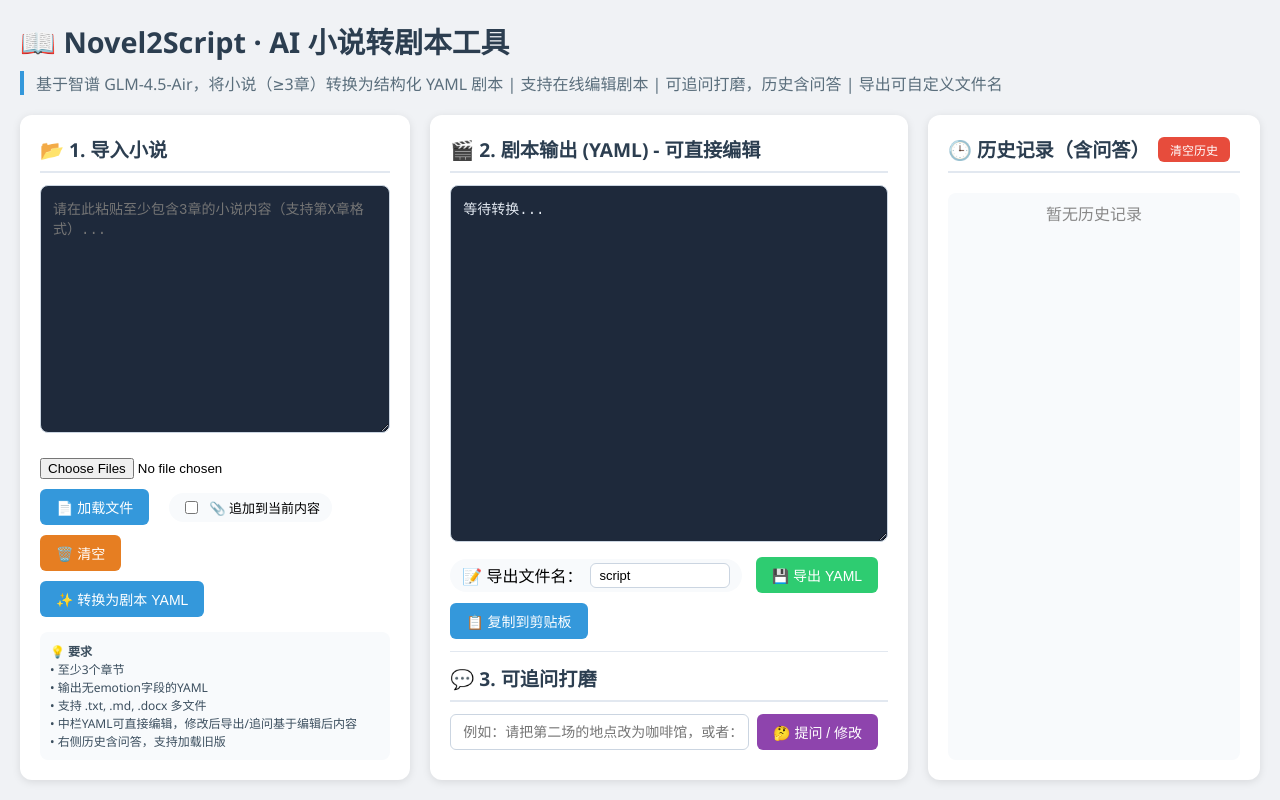
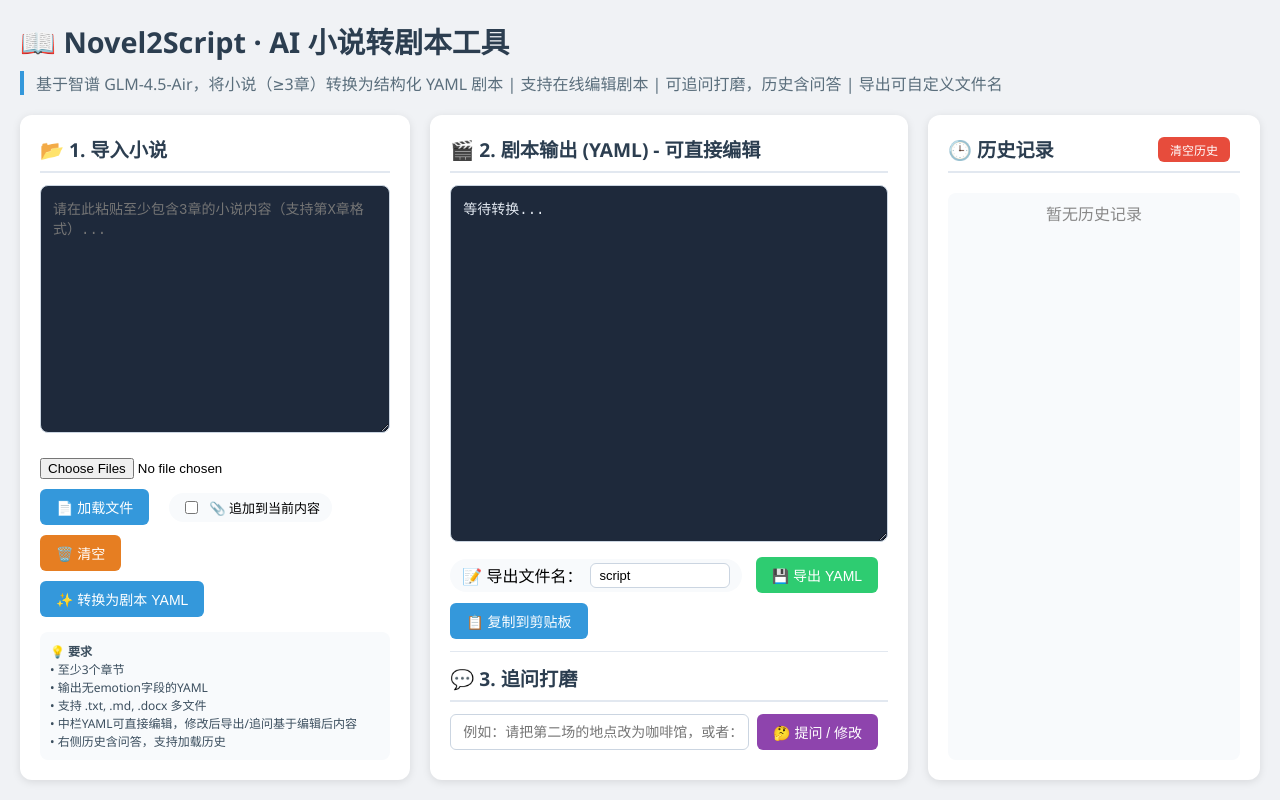
Before and after one commit to Tacita-Ln/Novel2Script, a Flask app: page / in a window 1280 px wide. Run offline with Flask 3, Linux system fonts and the light colour scheme; some libraries are stand-ins or nearby versions.

Commit message:
完善README并优化网页

```diff
--- a/app/templates/index.html
+++ b/app/templates/index.html
@@ -3,7 +3,7 @@
 <head>
     <meta charset="UTF-8">
     <meta name="viewport" content="width=device-width, initial-scale=1.0">
-    <title>Novel2Script - 三栏布局：导入 | 在线编辑剧本 | 历史追问</title>
+    <title>Novel2Script</title>
     <style>
         * { box-sizing: border-box; }
         body {
@@ -258,7 +258,7 @@
                 • 输出无emotion字段的YAML<br>
                 • 支持 .txt, .md, .docx 多文件<br>
                 • 中栏YAML可直接编辑，修改后导出/追问基于编辑后内容<br>
-                • 右侧历史含问答，支持加载旧版
+                • 右侧历史含问答，支持加载历史
             </div>
         </div>
 
@@ -276,7 +276,7 @@
             </div>
 
             <div class="ask-container">
-                <div class="panel-title">💬 3. 可追问打磨</div>
+                <div class="panel-title">💬 3. 追问打磨</div>
                 <div class="ask-input-group">
                     <input type="text" id="askInput" placeholder="例如：请把第二场的地点改为咖啡馆，或者：检查主角情绪是否连贯...">
                     <button id="askBtn" class="ask-btn">🤔 提问 / 修改</button>
@@ -285,10 +285,10 @@
             </div>
         </div>
 
-        <!-- 右栏：历史记录（含问答） -->
+        <!-- 右栏：历史记录 -->
         <div class="col col-right">
             <div class="panel-title">
-                <span>🕒 历史记录（含问答）</span>
+                <span>🕒 历史记录</span>
                 <button id="clearHistoryBtn" class="clear-history-btn">清空历史</button>
             </div>
             <div id="historyList" class="history-list">
```
Also changed, not shown: README.md.
